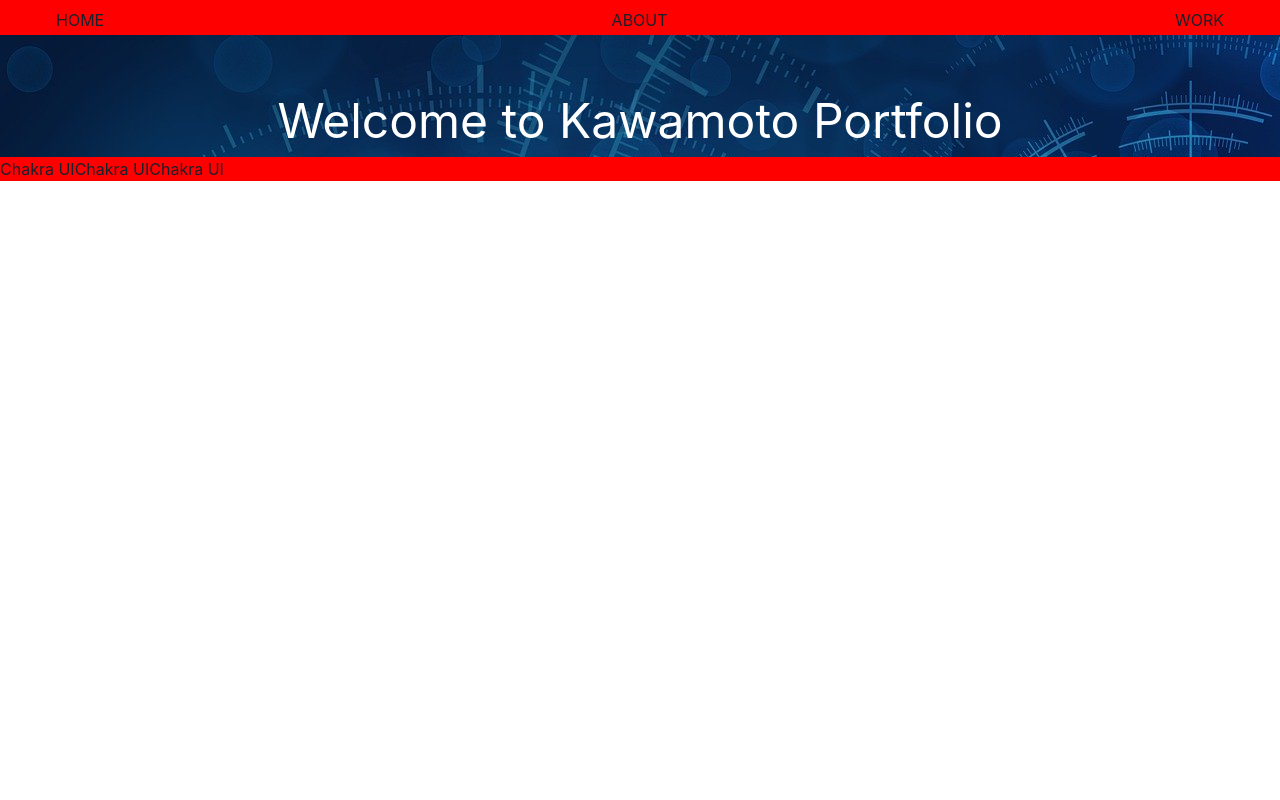
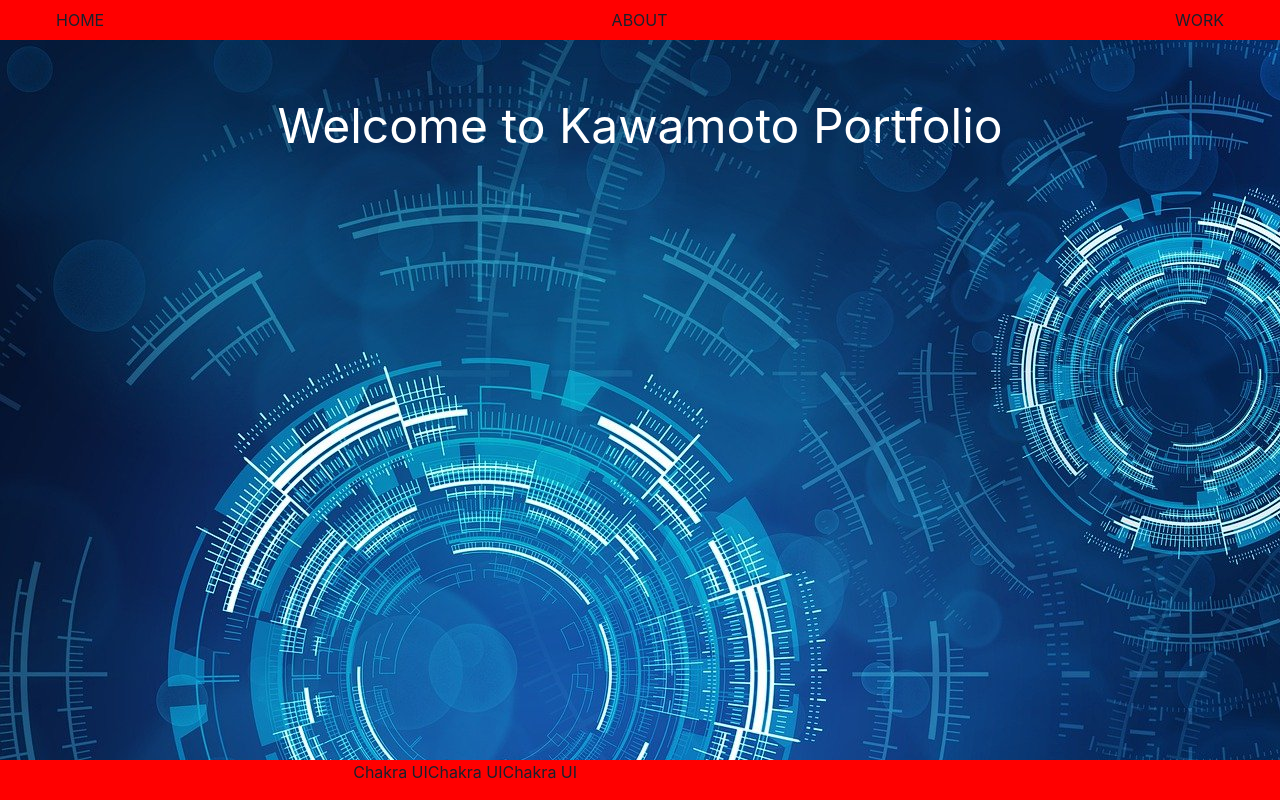
Before and after one commit to kozimatakesi/game_typescript, a React (Create React App) app: page / in a window 1280 px wide. Built offline with nearby package versions, Linux system fonts and the light colour scheme.

Commit message:
adjust height

```diff
--- a/src/components/Header.tsx
+++ b/src/components/Header.tsx
@@ -10,7 +10,7 @@ const Header: React.FC = () => {
       top={0}
       position="sticky"
       zIndex="sticky"
-      h="35"
+      h="5vh"
     >
       <Flex SystemProps="justifyContent">
         <Box px="4" py="2">
--- a/src/components/Home.tsx
+++ b/src/components/Home.tsx
@@ -3,7 +3,7 @@ import { Box, Text } from '@chakra-ui/react';
 
 const Home: React.FC = () => {
   return (
-    <Box w="100%" h="100%">
+    <Box w="full" h="90vh">
       <Text pt="50" fontSize="5xl" align="center" color="white">
         Welcome to Kawamoto Portfolio
       </Text>
--- a/src/components/Hooter.tsx
+++ b/src/components/Hooter.tsx
@@ -1,5 +1,5 @@
 import React from 'react';
-import { Box, Link } from '@chakra-ui/layout';
+import { Box, Container, Link } from '@chakra-ui/layout';
 
 const Hooter: React.FC = () => {
   return (
@@ -8,11 +8,13 @@ const Hooter: React.FC = () => {
       bottom={0}
       position="sticky"
       zIndex="sticky"
-      h="5%"
+      h="5vh"
     >
-      <Link href="https://chakra-ui.com">Chakra UI</Link>
-      <Link href="https://chakra-ui.com">Chakra UI</Link>
-      <Link href="https://chakra-ui.com">Chakra UI</Link>
+      <Container>
+        <Link href="https://chakra-ui.com">Chakra UI</Link>
+        <Link href="https://chakra-ui.com">Chakra UI</Link>
+        <Link href="https://chakra-ui.com">Chakra UI</Link>
+      </Container>
     </Box>
   );
 };
```
